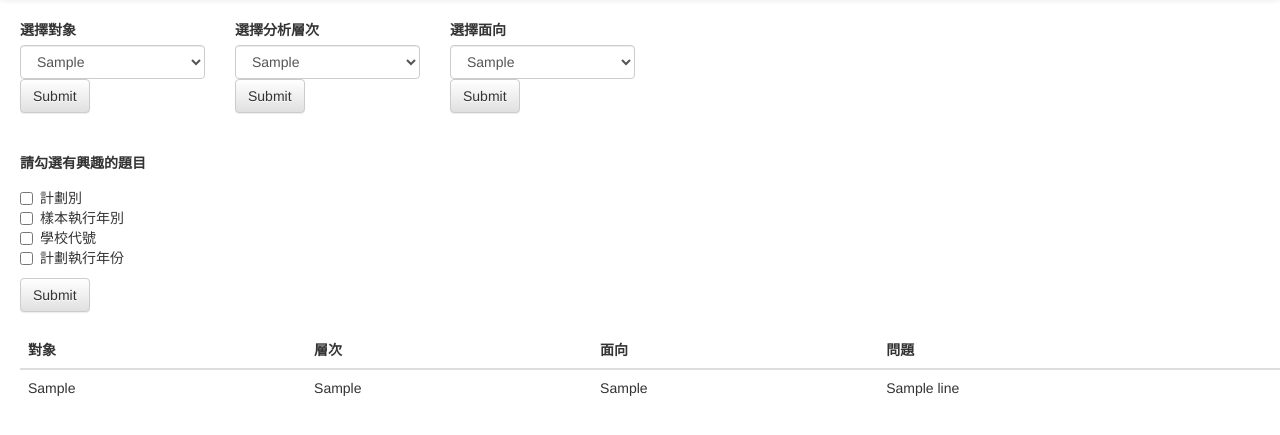
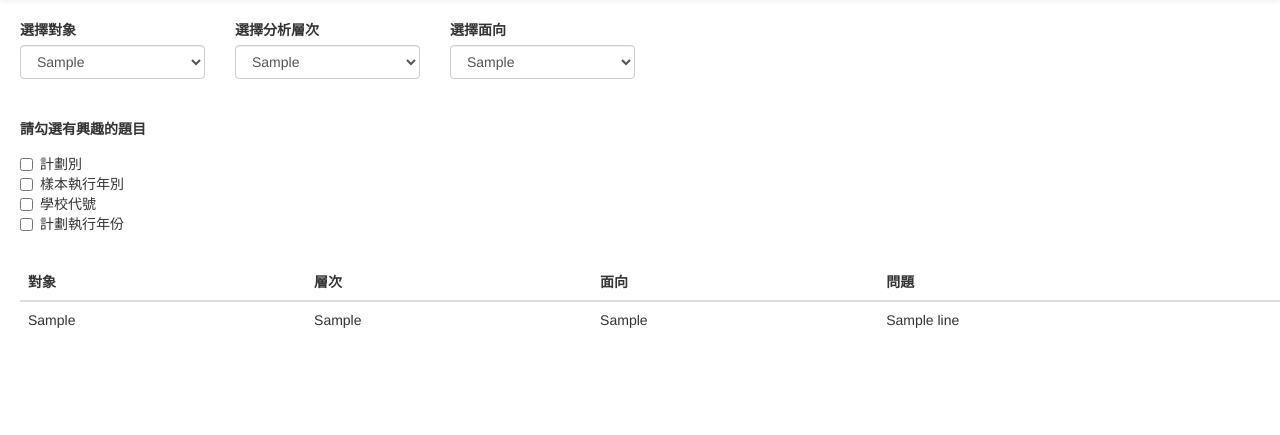
Before and after one commit to j129008/questionnaire-management-system, a Django app: template templates/subject.html in a window 1280 px wide. Shown: the part 52-487 px from the top of the page. Run offline with Django 3.2, Linux system fonts and the light colour scheme; the template is opened without the code that fills it: most values are stand-ins (such as "Sample title", 1, 10 or a date in 2020); some libraries are stand-ins or nearby versions.

Commit message:
auto submit

```diff
--- a/templates/subject.html
+++ b/templates/subject.html
@@ -11,6 +11,14 @@
       <script src="https://code.jquery.com/jquery-2.2.3.min.js"></script>
       <!-- Latest compiled and minified JavaScript -->
       <script src="https://maxcdn.bootstrapcdn.com/bootstrap/3.3.6/js/bootstrap.min.js" integrity="sha384-0mSbJDEHialfmuBBQP6A4Qrprq5OVfW37PRR3j5ELqxss1yVqOtnepnHVP9aJ7xS" crossorigin="anonymous"></script>
+      <script>
+         $(document).ready(function(){
+            $('select').on('change', function() {
+               <!--alert( this.value );-->
+               $('#form').submit()
+            })
+         })
+      </script>
    </head>
    <body>
       <nav class="navbar navbar-default">
@@ -48,7 +56,6 @@
                      {% endfor %}
                      <option value="{{selected1}}" selected>{{ selected1 }}</option>
                   </select>
-                  <button type="submit" class="btn btn-default">Submit</button>
                </div>
 
                <div class="col-md-2">
@@ -59,7 +66,6 @@
                      {% endfor %}
                      <option value="{{selected2}}" selected>{{ selected2 }}</option>
                   </select>
-                  <button type="submit" class="btn btn-default">Submit</button>
                </div>
 
                <div class="col-md-2">
@@ -70,7 +76,6 @@
                      {% endfor %}
                      <option value="{{selected3}}" selected>{{ selected3 }}</option>
                   </select>
-                  <button type="submit" class="btn btn-default">Submit</button>
                </div>
             </div>
             <br>
@@ -87,7 +92,6 @@
                   <input type="checkbox" name="info4" value="計劃執行年份">計劃執行年份</input>
                </label>
             </div>
-            <button type="submit" class="btn btn-default">Submit</button>
          </div>
 
       </form>
```
